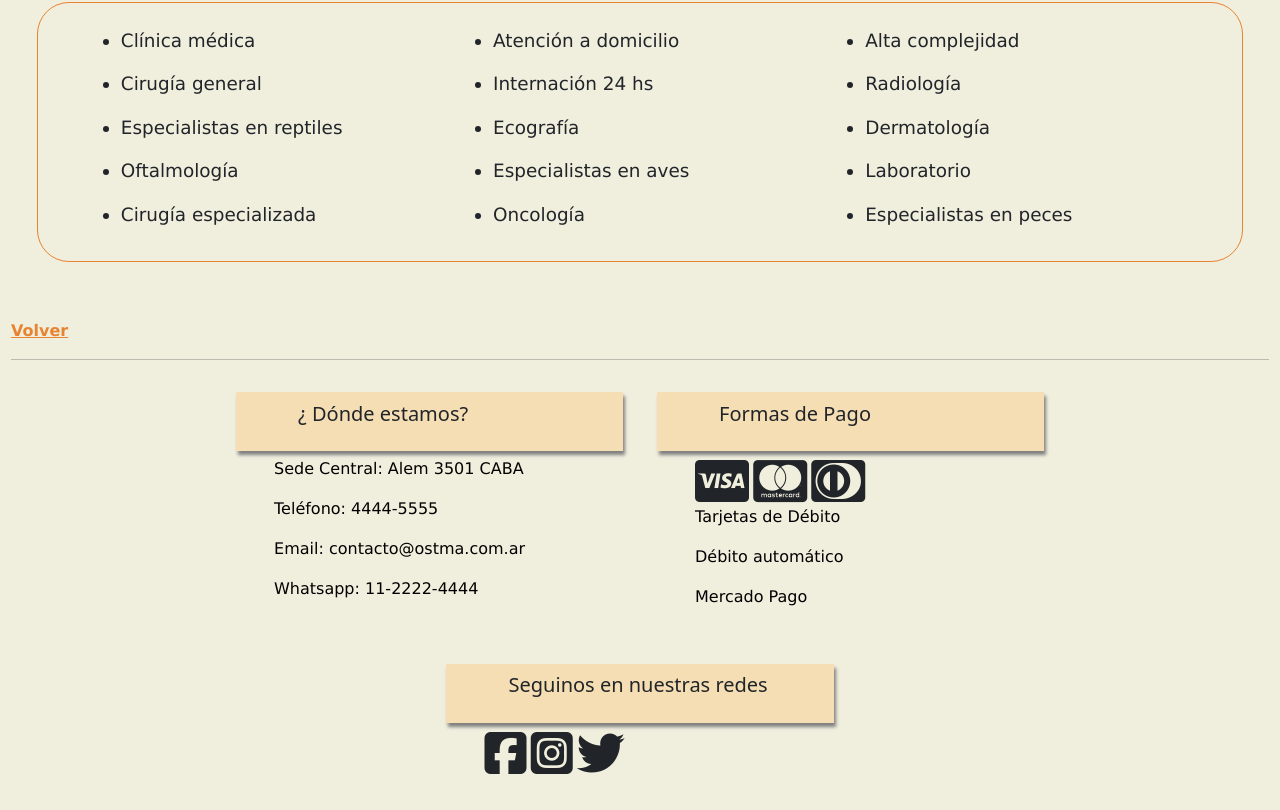
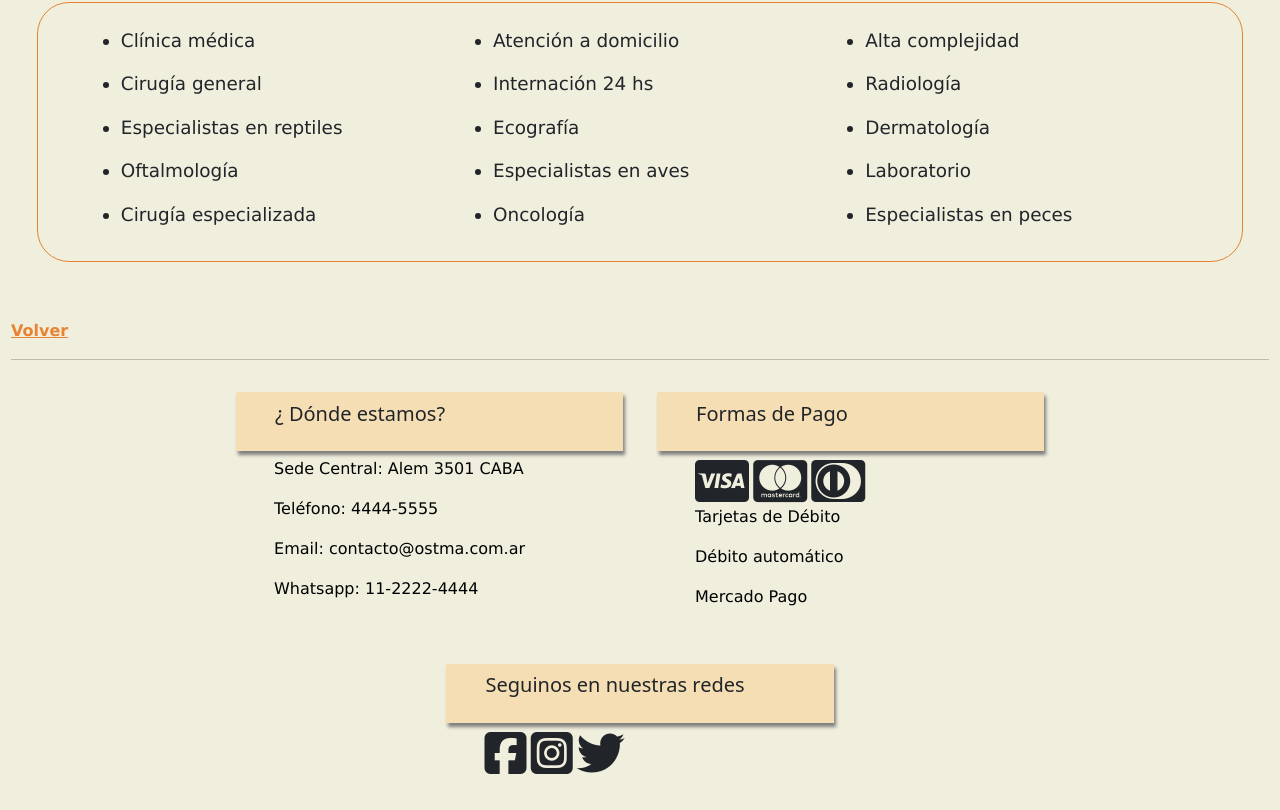
Before and after one commit to gm2021g/DesarrolloWeb_15900, a website: page index.html in a window 1280 px wide. Shown: the part 2185-2995 px from the top of the page. Drawn offline with nearby package versions, Linux system fonts and the light colour scheme; a web font is replaced by a local one.

Commit message:
Add files via upload

```diff
--- a/scss/estiloSCSS.scss
+++ b/scss/estiloSCSS.scss
@@ -187,7 +187,7 @@ i:hover{
        }
 
        &__footerTitulo{
-         padding:  0.7vh 0.7vw 0.7vh 4.8vw;
+         padding:  0.7vh 0.7vh 0.7vh 4.8vh;
          border: 0.138vh solid $colorDos;
          box-shadow: 0.277vh 0.277vw 0.415vh 0vw grey;
          @include fondoColor ($colorDos);
```
Also changed, not shown: css/estilo.css.
